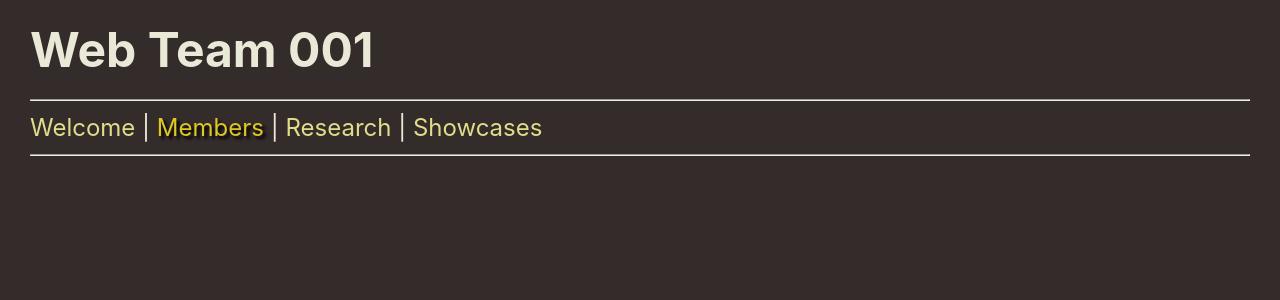
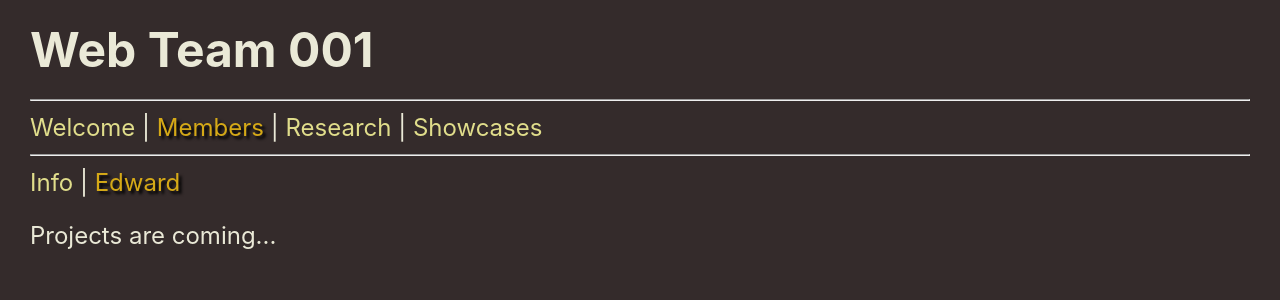
Before and after one commit to edwardtanguay/web-team-site, a React (Vite) app: page /members/edward in a window 1280 px wide. Shown: the top 300 px of the page. Built offline with nearby package versions, Linux system fonts and the light colour scheme.

Commit message:
submenus for members in

```diff
--- a/src/App.jsx
+++ b/src/App.jsx
@@ -1,8 +1,10 @@
 import './App.scss';
 import { PageWelcome } from './pages/PageWelcome';
-import { PageMembers } from './pages/PageMembers';
+import { PageMembers } from './pages/members/PageMembers';
 import { PageResearch } from './pages/PageResearch';
 import { PageShowcases } from './pages/PageShowcases';
+import { PageMembersInfo } from './pages/members/PageMembersInfo';
+import { PageMembersEdward } from './pages/members/PageMembersEdward';
 import { NavLink, Routes, Route, Navigate } from 'react-router-dom';
 
 function App() {
@@ -17,10 +19,20 @@ function App() {
 			<hr />
 			<Routes>
 				<Route path="/welcome" element={<PageWelcome />} />
-				<Route path="/members" element={<PageMembers />} />
+				<Route path="members" element={<PageMembers />}>
+					<Route
+						path="/members"
+						element={<Navigate to="/members/info" replace />}
+					/>
+					<Route path="info" element={<PageMembersInfo />} />
+					<Route
+						path="/members/edward/*"
+						element={<PageMembersEdward />}
+					></Route>
+				</Route>
 				<Route path="/research" element={<PageResearch />} />
 				<Route path="/showcases" element={<PageShowcases />} />
-				<Route path="/" element={<Navigate to="/welcome" replace />}/>
+				<Route path="/" element={<Navigate to="/welcome" replace />} />
 			</Routes>
 		</div>
 	);
--- a/src/App.scss
+++ b/src/App.scss
@@ -14,7 +14,7 @@ body {
 	}
 
 	a.active {
-		color: rgb(222, 200, 36);
+		color: rgb(213, 169, 23);
 		text-shadow: 3px 3px 3px black;
 	}
 }
--- /dev/null
+++ b/src/pages/members/PageMembers.jsx
@@ -0,0 +1,10 @@
+import { NavLink, Outlet } from 'react-router-dom';
+export const PageMembers = () => {
+	return (
+		<nav className="page_members">
+			<NavLink to="info">Info</NavLink> |{' '}
+			<NavLink to="edward">Edward</NavLink>
+			<Outlet />
+		</nav>
+	);
+};
--- /dev/null
+++ b/src/pages/members/PageMembersEdward.jsx
@@ -0,0 +1,7 @@
+export const PageMembersEdward = () => {
+	return (
+		<>
+			<p>Projects are coming...</p>
+		</>
+	);
+};
--- a/src/pages/PageMembers.jsx
+++ b/src/pages/members/PageMembersInfo.jsx
@@ -1,7 +1,7 @@
-export const PageMembers = () => {
+export const PageMembersInfo = () => {
 	return (
-		<div className="page_members">
+		<>
 			<p>Each member has their own page on which they do their exercises, assignments, presentations, and links to sites they have created, etc.</p>
-		</div>
-	)
-}
+		</>
+	);
+};
```
